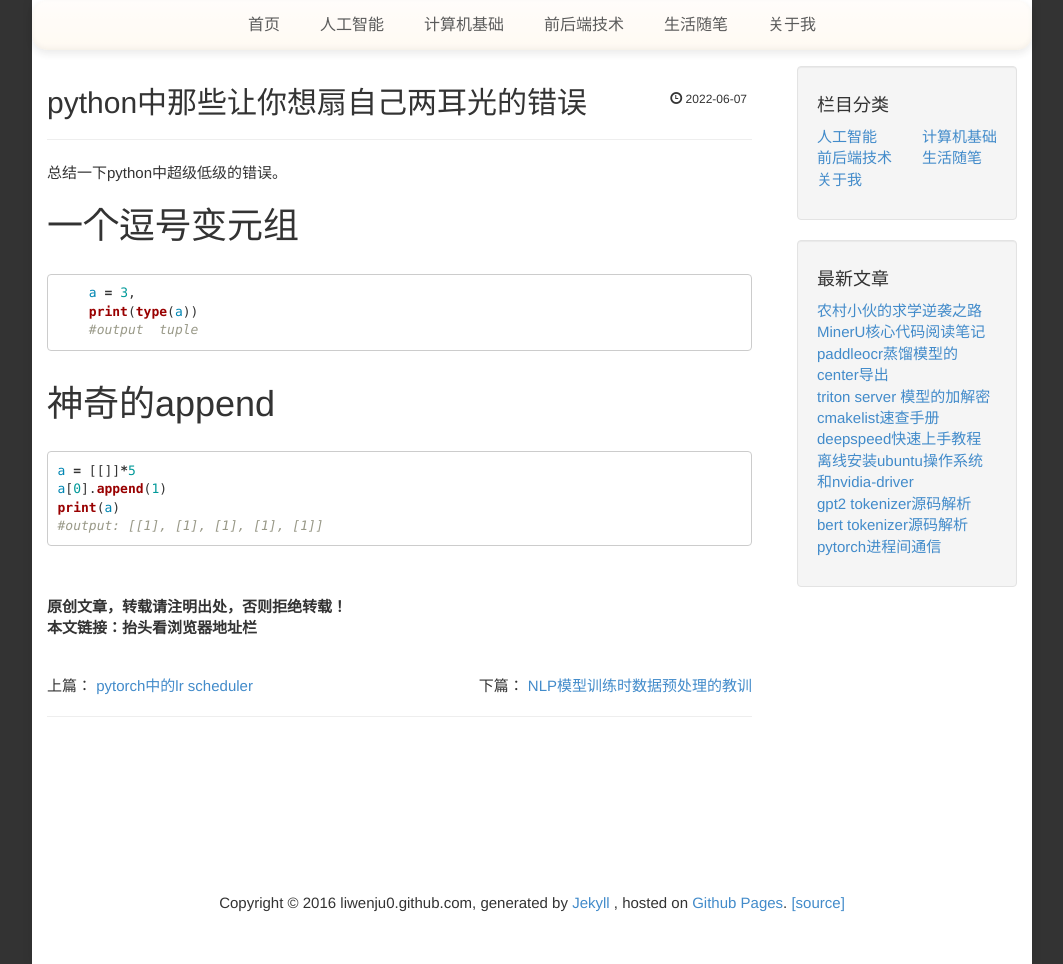
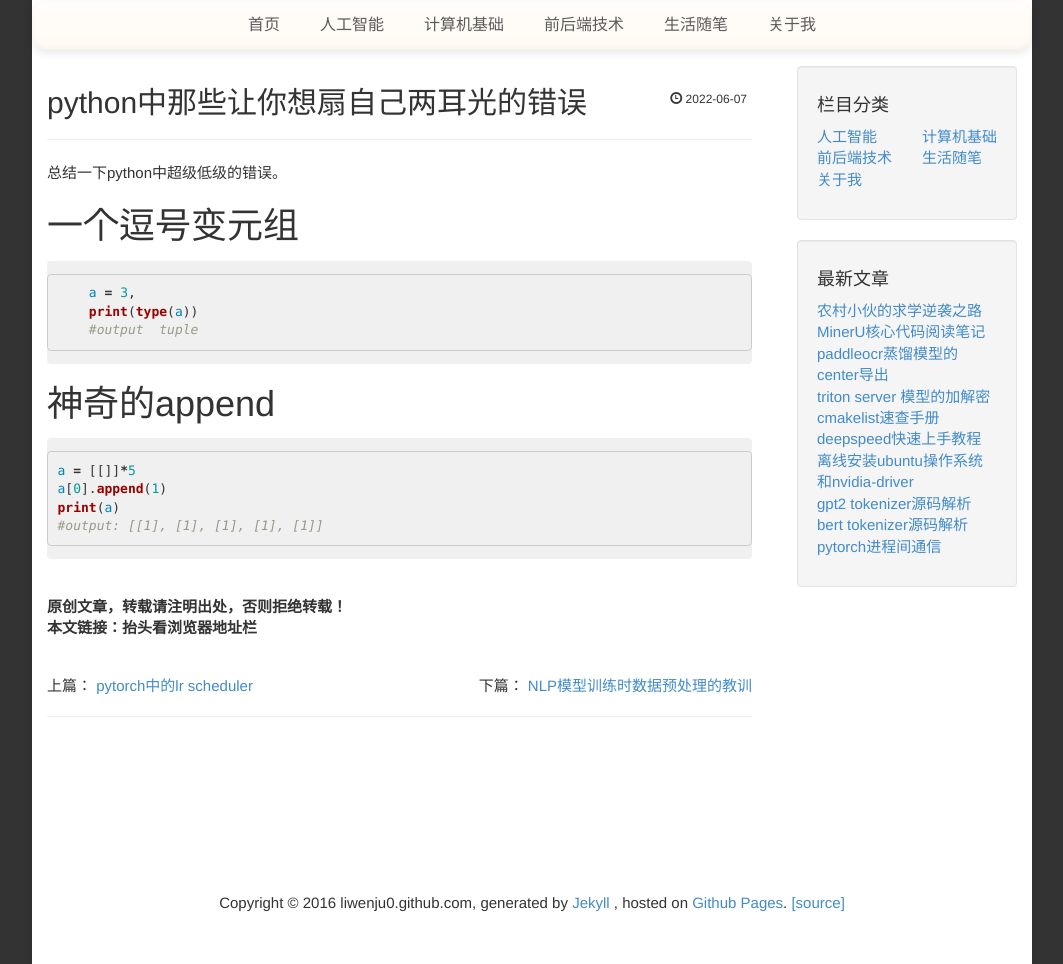
Before and after one commit to liwenju0/liwenju0.github.io, a Jekyll site: the page built from _posts/2022-06-09-python中那些让你想扇自己两耳光的错误.md, in a window 1280 px wide. Shown: the whole page, without its empty margins (108-1171 px from the left). Built offline with Jekyll 4.4.1, drawn with Linux system fonts in a browser that asks for light colours; comment, search, counter and statistics services are not loaded.

Commit message:
修改代码库背景色

```diff
--- a/assets/css/highlight.css
+++ b/assets/css/highlight.css
@@ -1,4 +1,4 @@
-.highlight  { background: #ffffff; }
+.highlight { background: #f0f0f0; }
 .highlight .c { color: #999988; font-style: italic } /* Comment */
 .highlight .err { color: #a61717; background-color: #e3d2d2 } /* Error */
 .highlight .k { font-weight: bold } /* Keyword */
--- a/css/blog.css
+++ b/css/blog.css
@@ -142,7 +142,7 @@ img {
 .highlight {
   position: relative;
   overflow-x: auto;
-  background: #f8f8f8;
+  background: #f0f0f0; /* 改为更深的灰色 */
   border-radius: 4px;
   margin: 1em 0;
 }
```
